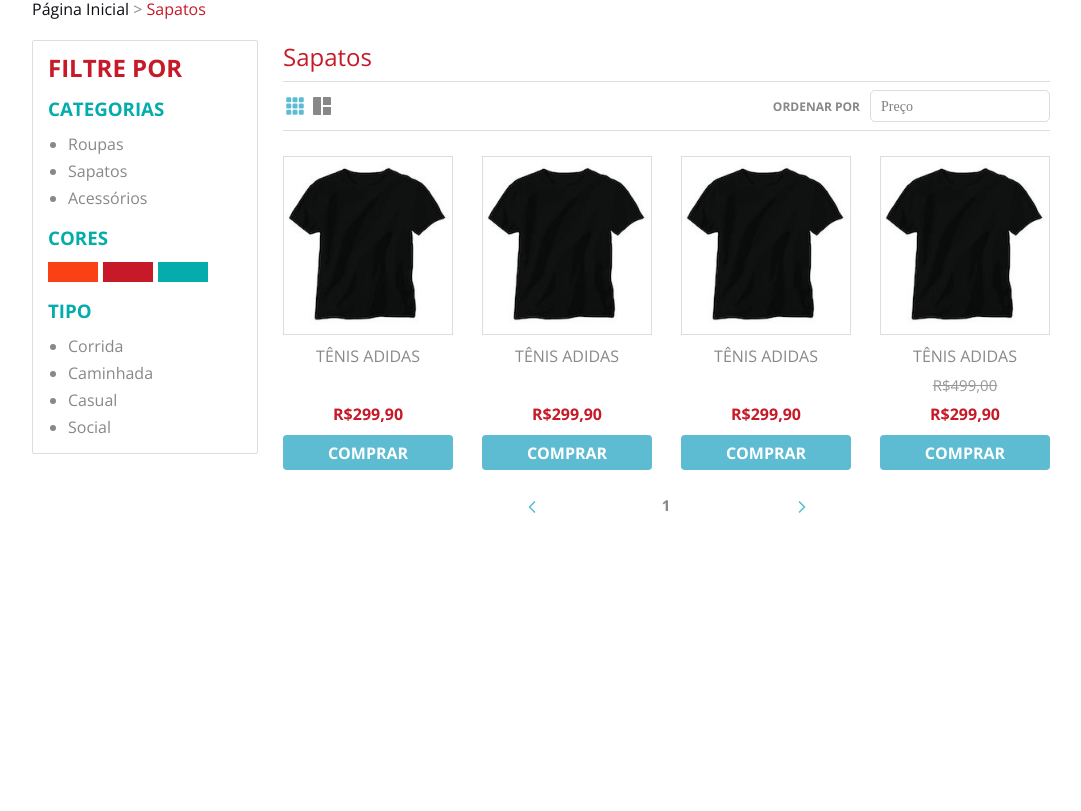
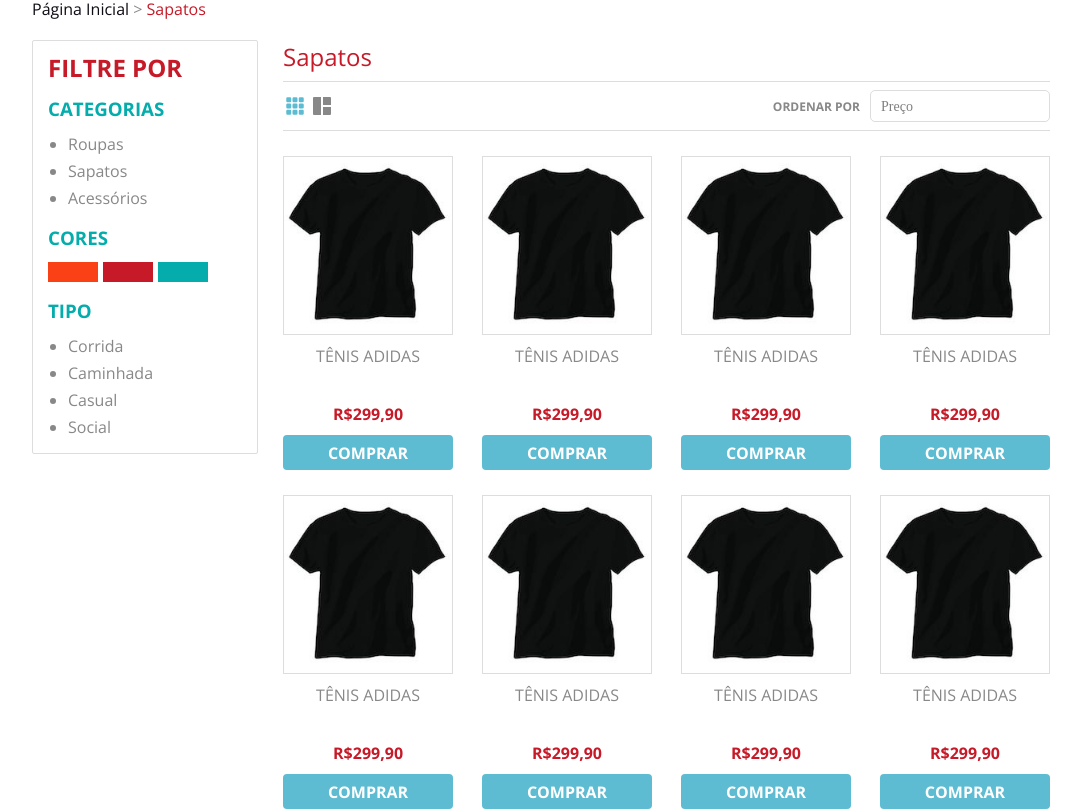
Before and after one commit to ChristySchott/desafio, a React (Create React App) app in the folder web/: page / in a window 1280 px wide. Shown: the part 200-1011 px from the top of the page, without its empty margins (99-1180 px from the left). Before the commit the page ends 800 px from the top, so only its background shows below. Built offline with nearby package versions, Linux system fonts and the light colour scheme; data requests are answered from the project's data file.

Commit message:
feat: get products from api

```diff
--- a/web/src/components/Products/index.tsx
+++ b/web/src/components/Products/index.tsx
@@ -1,13 +1,15 @@
-import React from 'react';
+import React, { useEffect, useState } from 'react';
 import { BsGrid3X3GapFill } from 'react-icons/bs';
 import { RiLayout2Fill } from 'react-icons/ri';
 
+import { useLocation } from 'react-router-dom';
 import { Container, View, Menu, OrderBy, Items } from './styles';
 import Product from './Product';
 
 import shirt from '../../assets/products/shirt-1.jpg';
 import Select from '../Select';
 import Paginator from '../Paginator';
+import api from '../../services/api';
 
 interface OptionTypes {
   value: string;
@@ -20,6 +22,18 @@
 ];
 
 const Products: React.FC = () => {
+  const location = useLocation();
+  const [products, setProducts] = useState([]);
+
+  useEffect(() => {
+    async function loadProducts(): Promise<void> {
+      const response = await api.get(`tenis`);
+      setProducts(response.data);
+    }
+
+    loadProducts();
+  }, [location]);
+
   return (
     <Container>
       <h2>Sapatos</h2>
@@ -41,31 +55,15 @@
       </Menu>
 
       <Items>
+        {products &&
+          products.map(() => (
             <Product
               imageUrl={shirt}
               alt="Tênis azul da Adidas com cadarços rosas"
               name="Tênis Adidas"
               price="R$299,90"
             />
-        <Product
-          imageUrl={shirt}
-          alt="Tênis azul da Adidas com cadarços rosas"
-          name="Tênis Adidas"
-          price="R$299,90"
-        />
-        <Product
-          imageUrl={shirt}
-          alt="Tênis azul da Adidas com cadarços rosas"
-          name="Tênis Adidas"
-          price="R$299,90"
-        />
-        <Product
-          imageUrl={shirt}
-          alt="Tênis azul da Adidas com cadarços rosas"
-          name="Tênis Adidas"
-          offer="R$499,00"
-          price="R$299,90"
-        />
+          ))}
       </Items>
 
       <Paginator />
```
Lines whose indentation alone changed are shown as unchanged.
